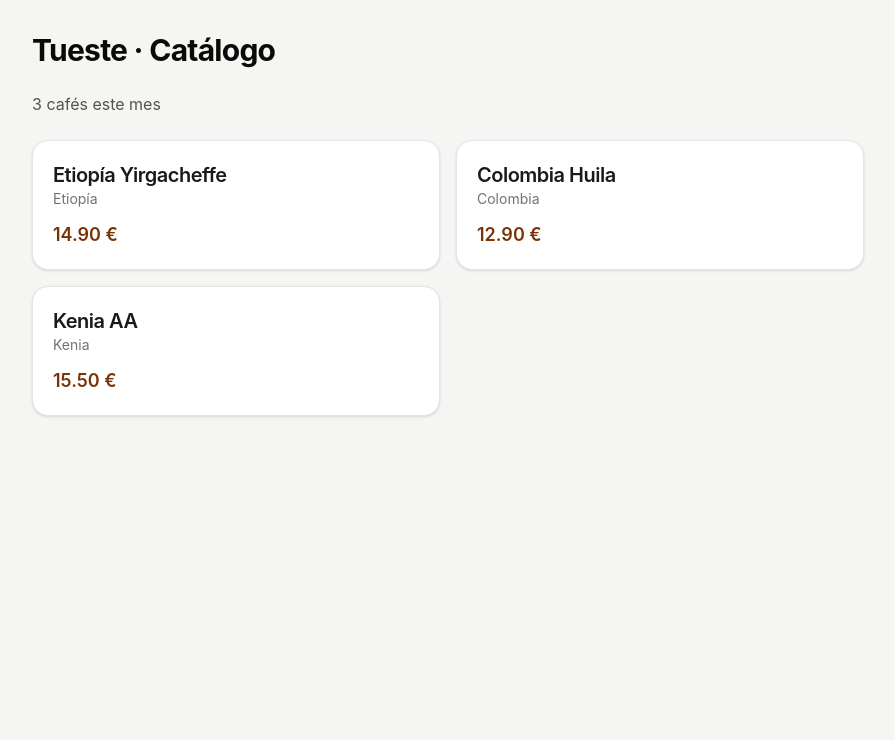
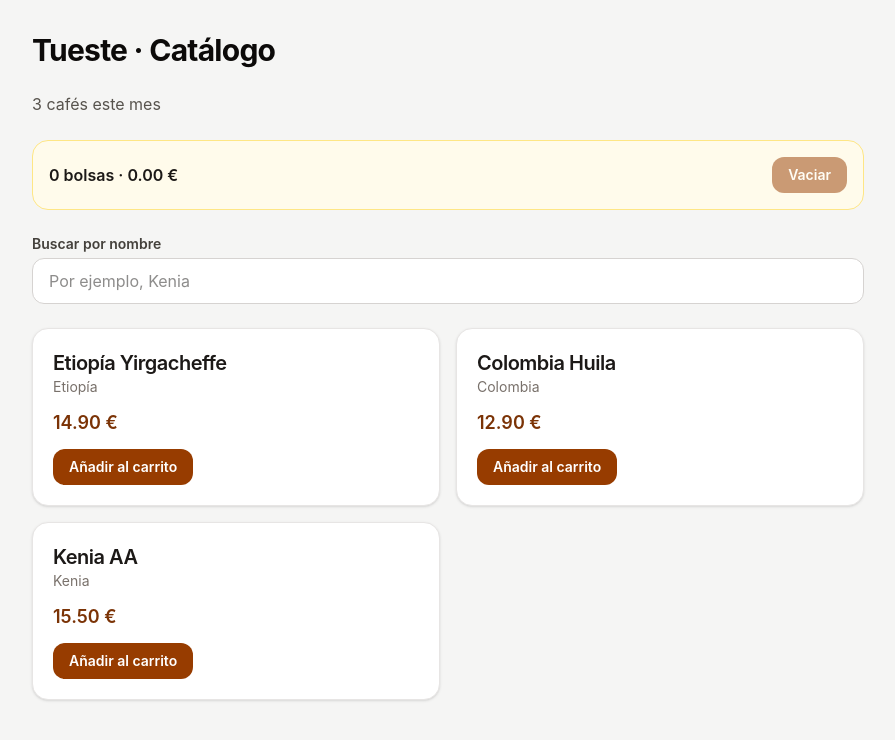
Before and after one commit to gabrielo100472219/frontend_lab4, a React (Vite) app: page / in a window 1280 px wide. Shown: the top 740 px of the page, without its empty margins (192-1087 px from the left). Built offline with nearby package versions, Linux system fonts and the light colour scheme.

Commit message:
O2 - Carrito con estado y eventos, buscador controlado
Co-Authored-By: Claude Opus 5.5 <noreply@anthropic.com>

```diff
--- a/src/app.tsx
+++ b/src/app.tsx
@@ -1,3 +1,4 @@
+import { useState } from "react";
 import type { Coffee } from "./model";
 
 const coffees: Coffee[] = [
@@ -27,28 +28,84 @@ const coffees: Coffee[] = [
   },
 ];
 
-function CoffeeCard({ coffee }: { coffee: Coffee }) {
+function CoffeeCard({
+  coffee,
+  onAdd,
+}: {
+  coffee: Coffee;
+  onAdd: (coffee: Coffee) => void;
+}) {
   return (
-    <li className="rounded-2xl border border-stone-200 bg-white p-5 shadow-sm">
-      <h2>{coffee.name}</h2>
-      <p className="text-sm text-stone-500">{coffee.origin}</p>
-      <p className="mt-3 text-lg font-semibold text-amber-900">
+    <li className="flex flex-col gap-3 rounded-2xl border border-stone-200 bg-white p-5 shadow-sm">
+      <div>
+        <h2>{coffee.name}</h2>
+        <p className="text-sm text-stone-500">{coffee.origin}</p>
+      </div>
+      <p className="text-lg font-semibold text-amber-900">
         {coffee.price.toFixed(2)} €
       </p>
+      <button
+        className="self-start"
+        aria-label={`Añadir ${coffee.name} al carrito`}
+        onClick={() => onAdd(coffee)}
+      >
+        Añadir al carrito
+      </button>
     </li>
   );
 }
 
 export function App() {
+  const [cart, setCart] = useState<Coffee[]>([]);
+  const [search, setSearch] = useState("");
+
+  const addToCart = (coffee: Coffee) => {
+    setCart((previous) => [...previous, coffee]);
+  };
+
+  const total = cart.reduce((sum, coffee) => sum + coffee.price, 0);
+  const visible = coffees.filter((coffee) =>
+    coffee.name.toLowerCase().includes(search.trim().toLowerCase()),
+  );
+
   return (
     <main>
       <h1>Tueste · Catálogo</h1>
       <p className="text-stone-600">{coffees.length} cafés este mes</p>
-      <ul className="grid gap-4 sm:grid-cols-2">
-        {coffees.map((coffee) => (
-          <CoffeeCard key={coffee.id} coffee={coffee} />
-        ))}
-      </ul>
+
+      <section
+        aria-label="Carrito"
+        className="flex flex-wrap items-center justify-between gap-3 rounded-2xl border border-amber-200 bg-amber-50 p-4"
+      >
+        <p aria-live="polite" className="font-semibold">
+          {cart.length} bolsas · {total.toFixed(2)} €
+        </p>
+        <button onClick={() => setCart([])} disabled={cart.length === 0}>
+          Vaciar
+        </button>
+      </section>
+
+      <div className="grid gap-1">
+        <label htmlFor="search">Buscar por nombre</label>
+        <input
+          id="search"
+          placeholder="Por ejemplo, Kenia"
+          value={search}
+          onChange={(event) => setSearch(event.target.value)}
+        />
+      </div>
+
+      {visible.length === 0 ? (
+        <p className="rounded-2xl border border-dashed border-stone-300 p-8 text-center text-stone-500">
+          Sin resultados
+        </p>
+      ) : (
+        <ul className="grid gap-4 sm:grid-cols-2">
+          {visible.map((coffee) => (
+            <CoffeeCard key={coffee.id} coffee={coffee} onAdd={addToCart} />
+          ))}
+        </ul>
+      )}
     </main>
   );
 }
```
